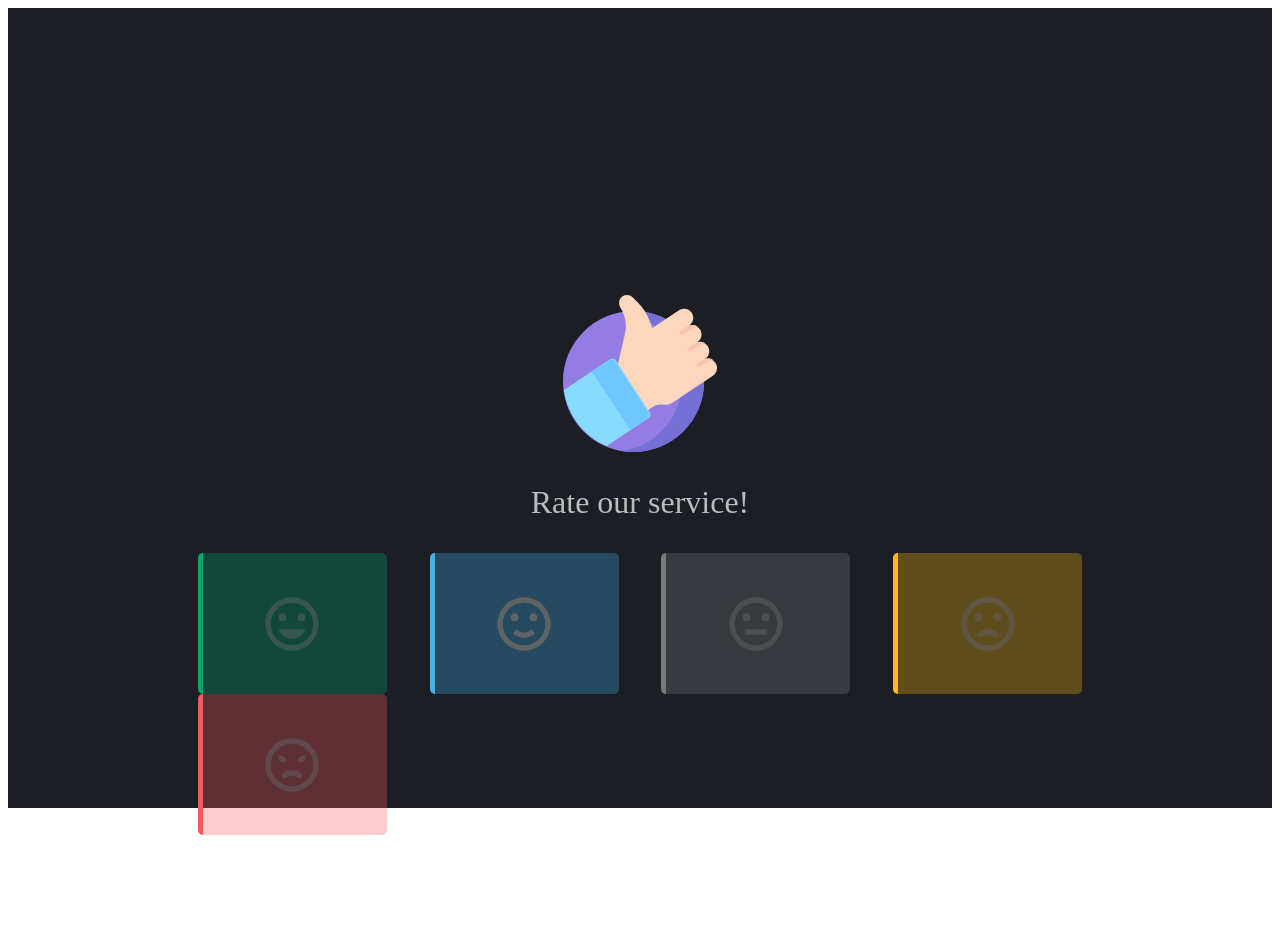
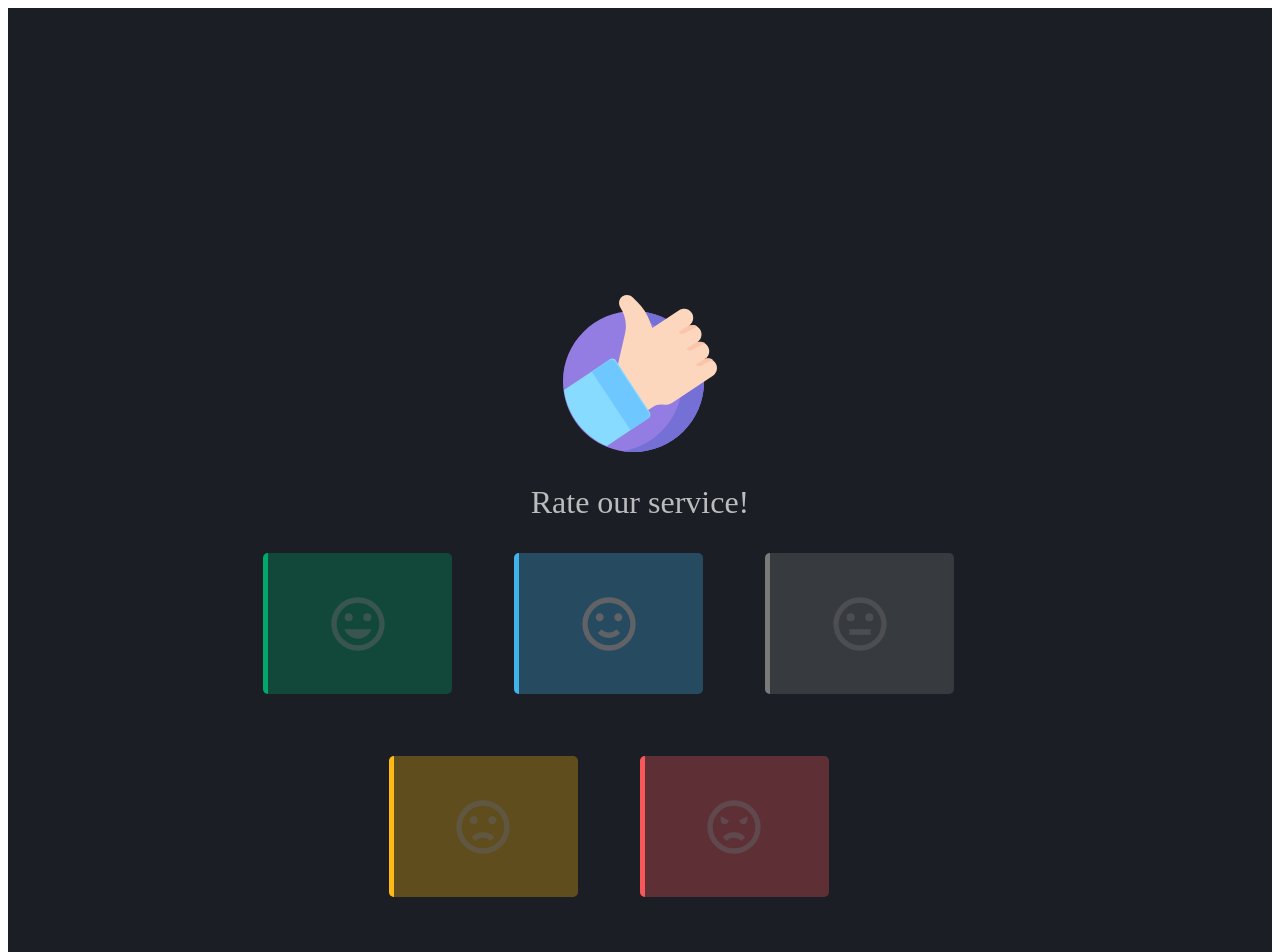
Before and after one commit to nsftx/summership-2021-rating-app-client, a Vue app: page / in a window 1280 px wide. Shown: the top 952 px of the page. Before the commit the page ends 839 px from the top, so only its background shows below. Built offline with nearby package versions, Linux system fonts and the light colour scheme.

Commit message:
Fixed the view not changing to message when clicked. And fixed some layout issues

```diff
--- a/src/component/emoticon.vue
+++ b/src/component/emoticon.vue
@@ -26,7 +26,6 @@ export default {
   methods: {
     change () {
       this.$store.commit('changeUserVoted')
-      console.log('change')
       setTimeout(function () { this.$store.commit('changeUserVoted') }.bind(this), this.timeout * 1000)
     }
   }
@@ -35,6 +34,7 @@ export default {
 <style lang="scss" scoped>
 .main {
   height: 141px;
+  margin: 0 62px 62px 0;
   .left-border{
     height: 100%;
     width: 5px;
--- a/src/views/rating.vue
+++ b/src/views/rating.vue
@@ -51,7 +51,7 @@ export default {
 <style lang="scss" scoped>
 .rating-wrapper {
    margin: 0 auto;
-   height: 100vh;
+   height: 100%;
    width: 70%;
   .like-img {
    display: block;
@@ -68,7 +68,7 @@ export default {
   }
   .emoticon-wrapper{
     display: flex;
-    justify-content: space-between;
+    justify-content: center;
     flex-wrap: wrap;
   }
  .check-img{
```
